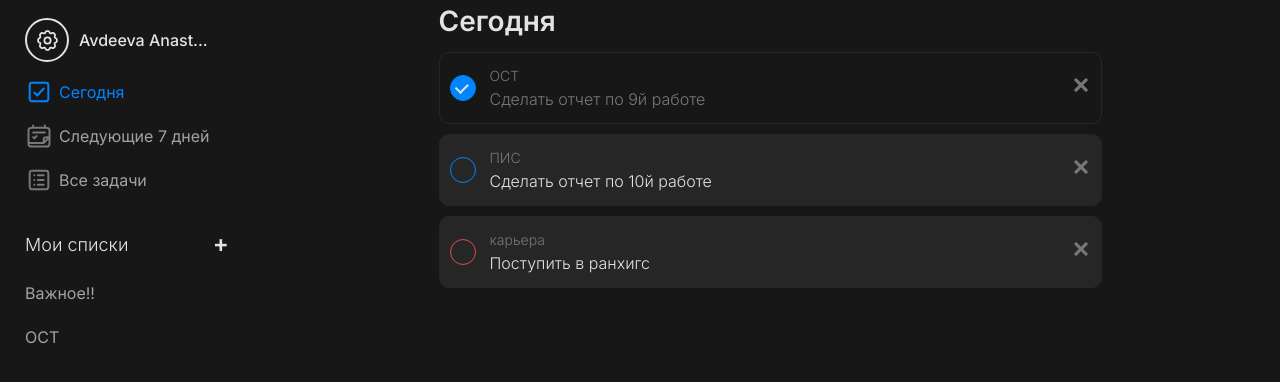
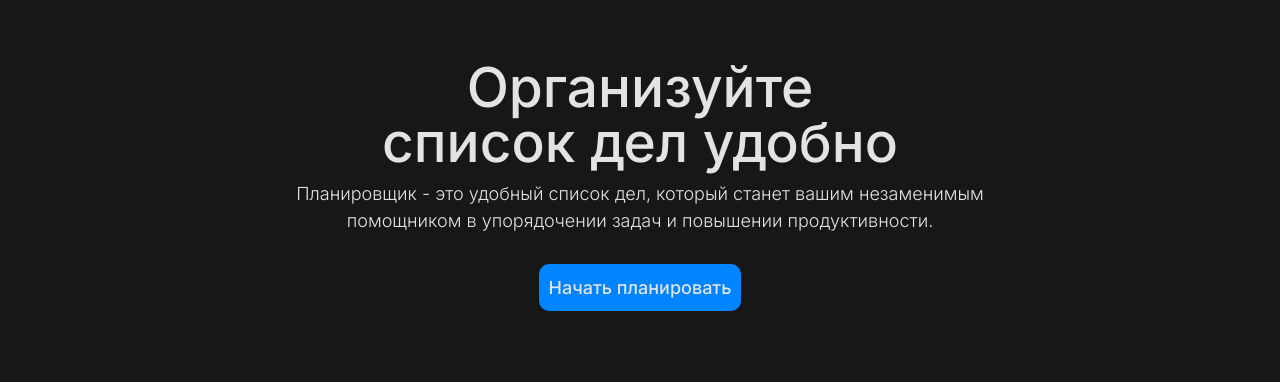
Before and after one commit to kozhubluk/todo-front, a React (Create React App) app: page / in a window 1280 px wide. Shown: the top 382 px of the page. Built offline with nearby package versions, Linux system fonts and the light colour scheme.

Commit message:
new start page

```diff
--- a/src/components/App/App.js
+++ b/src/components/App/App.js
@@ -1,18 +1,22 @@
 import { BrowserRouter, Route, Routes } from 'react-router-dom';
-import Wrapper from '../Wrapper/Wrapper';
 import './App.scss';
 import TodayPage from '../Pages/Today/Today';
-import AllTasks from '../Pages/AllTask.jsx/AllTasks';
+import AllTasks from '../Pages/AllTask/AllTasks';
+import StartPage from '../Pages/StartPage/StartPage';
+import Week from '../Pages/Week/Week';
+import Login from '../Pages/Login/Login';
 
 function App() {
   return (
     <BrowserRouter>
-      <Wrapper>
-        <Routes>
-          <Route path="/" element={<TodayPage />}></Route>
-          <Route path="/all" element={<AllTasks />}></Route>
-        </Routes>
-      </Wrapper>
+      <Routes>
+        <Route path="/" element={<StartPage />} />
+        <Route path="/login" element={<Login />} />
+        <Route path="/signup" element={<StartPage />} />
+        <Route path="/today" element={<TodayPage />} />
+        <Route path="/week" element={<Week />} />
+        <Route path="/all" element={<AllTasks />} />
+      </Routes>
     </BrowserRouter>
   );
 }
--- a/src/components/Pages/AllTask.jsx/AllTasks.jsx
+++ /dev/null
@@ -1,7 +0,0 @@
-import TodoForm from '../../TodoForm/TodoForm';
-
-const AllTasks = () => {
-  return <TodoForm />;
-};
-
-export default AllTasks;
--- /dev/null
+++ b/src/components/Pages/AllTask/AllTasks.jsx
@@ -0,0 +1,12 @@
+import TodoForm from '../../TodoForm/TodoForm';
+import Wrapper from '../../Wrapper/Wrapper';
+
+const AllTasks = () => {
+  return (
+    <Wrapper>
+      <TodoForm />
+    </Wrapper>
+  );
+};
+
+export default AllTasks;
--- /dev/null
+++ b/src/components/Pages/Login/Login.jsx
@@ -0,0 +1,7 @@
+import './Login.scss';
+
+const Login = () => {
+  return <div className="login"></div>;
+};
+
+export default Login;
--- /dev/null
+++ b/src/components/Pages/StartPage/StartPage.jsx
@@ -0,0 +1,22 @@
+import { Link } from 'react-router-dom';
+import './StartPage.scss';
+
+const StartPage = () => {
+  return (
+    <div className="welcome-block">
+      <h1 className="welcome-block__header">
+        Организуйте <br />
+        список дел удобно
+      </h1>
+      <h2 className="welcome-block__description">
+        Планировщик - это удобный список дел, который станет вашим незаменимым помощником в
+        упорядочении задач и повышении продуктивности.
+      </h2>
+      <Link to="/today" className="welcome-block__button">
+        Начать планировать
+      </Link>
+    </div>
+  );
+};
+
+export default StartPage;
--- /dev/null
+++ b/src/components/Pages/StartPage/StartPage.scss
@@ -0,0 +1,34 @@
+@import '../../../styles/colors.scss';
+
+.welcome-block {
+  margin: auto;
+  display: flex;
+  flex-direction: column;
+  margin-top: 60px;
+  text-align: center;
+  max-width: 700px;
+  &__header {
+    font-size: 55px;
+    font-weight: 500;
+    line-height: 1;
+    margin-bottom: 10px;
+  }
+  &__description {
+    font-size: 18px;
+  }
+  &__button {
+    display: block;
+    width: fit-content;
+    margin: auto;
+    font-weight: 500;
+    font-size: 18px;
+    background-color: $main-blue;
+    padding: 10px;
+    border-radius: 10px;
+    margin-top: 30px;
+    transition: 0.3s;
+    &:hover {
+      filter: brightness(1.3);
+    }
+  }
+}
--- a/src/components/Pages/Today/Today.jsx
+++ b/src/components/Pages/Today/Today.jsx
@@ -5,6 +5,7 @@ import TodoItem from '../../TodoItem/TodoItem';
 import './Today.scss';
 import { getModalHanlder } from '../../../utils/getModalHanlder';
 import ConfirmModal from '../../ConfirmModal/ConfirmModal';
+import Wrapper from '../../Wrapper/Wrapper';
 
 const TodayPage = () => {
   const [modals, setModals] = useState({
@@ -22,6 +23,7 @@ const TodayPage = () => {
   // };
 
   return (
+    <Wrapper>
       <div className="today-container">
         <h1>Сегодня</h1>
         <TodoItem
@@ -41,6 +43,7 @@ const TodayPage = () => {
           Вы уверены, что хотите удалить задачу?
         </ConfirmModal>
       </div>
+    </Wrapper>
   );
 };
 
--- /dev/null
+++ b/src/components/Pages/Week/Week.jsx
@@ -0,0 +1,7 @@
+import Wrapper from '../../Wrapper/Wrapper';
+
+const Week = () => {
+  return <Wrapper></Wrapper>;
+};
+
+export default Week;
--- a/src/components/Sidebar/Sidebar.jsx
+++ b/src/components/Sidebar/Sidebar.jsx
@@ -43,7 +43,7 @@ const Sidebar = () => {
           <div className="sidebar__username">Avdeeva Anast...</div>
         </div>
         <ul className="sidebar__menu">
-          <MenuItem to="/" icon={<TodayIcon />} title="Сегодня" />
+          <MenuItem to="/today" icon={<TodayIcon />} title="Сегодня" />
           <MenuItem to="/week" icon={<WeekIcon />} title="Следующие 7 дней" />
           <MenuItem to="/all" icon={<TasksIcon />} title="Все задачи" />
           <li className="sidebar__header">
@@ -107,7 +107,7 @@ const ListItem = ({ id, title, editHandler, deleteHandler }) => {
   return (
     <li className="sidebar__item">
       <NavLink
-        to={`tasks/${id}`}
+        to={`/tasks/${id}`}
         className={({ isActive }) =>
           isActive ? 'sidebar__item-link active' : 'sidebar__item-link'
         }>
```
Also changed, not shown: src/components/Pages/Login/Login.scss (added). Lines whose indentation alone changed are shown as unchanged.
